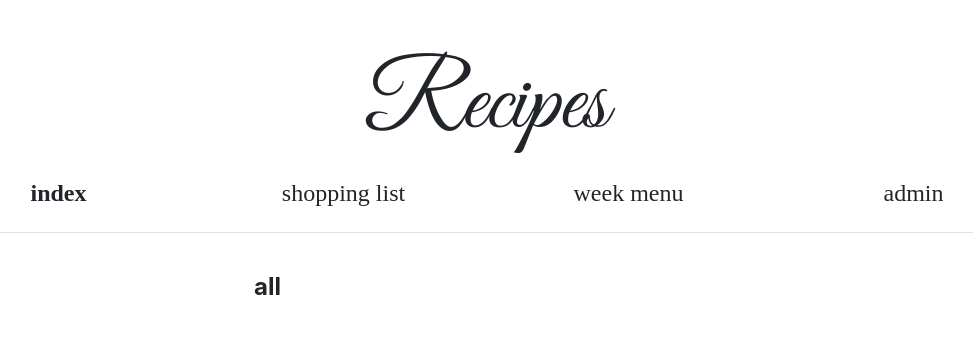
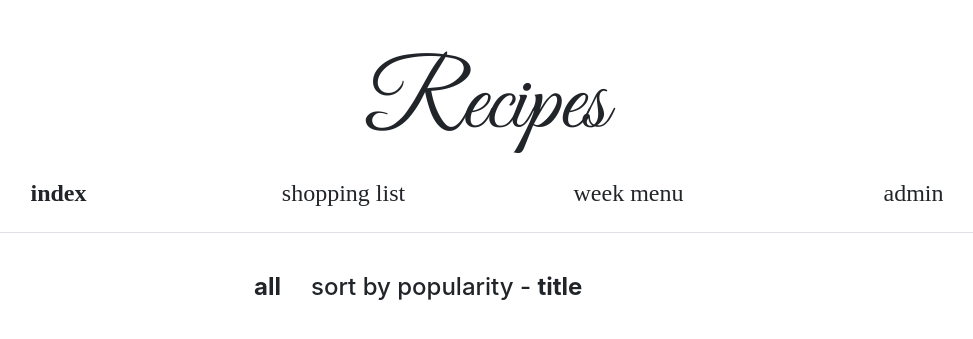
Before and after one commit to bernieke/recipes, a Django app: page /en/?order=title in a window 1280 px wide. Shown: the top 339 px of the page, without its empty margins (154-1127 px from the left). Run offline with Django 3.2, Linux system fonts and the light colour scheme; data that the repository does not hold is empty; some libraries are stand-ins or nearby versions.

Commit message:
add option to sort by either popularity or title

```diff
--- a/recipes/templates/index.html
+++ b/recipes/templates/index.html
@@ -28,6 +28,25 @@
           {% endfor %}
         </div>
         <div class="col col-8">
+          <h4>
+            sort by
+            {% if order == '-popularity' %}
+            <b>{% trans 'popularity' %}</b>
+            {% else %}
+            <a href="?order=-popularity" class="text-body">
+              {% trans 'popularity' %}
+            </a>
+            {% endif %}
+            -
+            {% if order == 'title' %}
+            <b>{% trans 'title' %}</b>
+            {% else %}
+            <a href="?order=title" class="text-body">
+              {% trans 'title' %}
+            </a>
+            {% endif %}
+          </h4>
+          <h4>&nbsp;</h4>
           {% for recipe in recipes %}
           <h4>
             <a href="{{ recipe.get_absolute_url }}" class="text-body">
--- a/recipes/views.py
+++ b/recipes/views.py
@@ -71,27 +71,44 @@ class persist_session_vars(object):
         return inner
 
 
-@persist_session_vars(['cart', 'ingredient_sel'])
+@persist_session_vars(['cart', 'ingredient_sel', 'order'])
 def login(request, *args, **kwargs):
     return views.login(request, *args, **kwargs)
 
 
+def save_order(func):
+    def wrapper(request, *args, **kwargs):
+        order = request.GET.get('order')
+        if order is None and 'order' not in request.session:
+            order = '-popularity'
+        if order is not None:
+            request.session['order'] = order
+        return func(request, *args, **kwargs)
+    return wrapper
+
+
+@save_order
 def index(request):
+    order = request.session['order']
     return render(request, 'index.html', context={
         'page': 'index',
         'tags': Tag.objects.all(),
         'selected_tag': None,
-        'recipes': Recipe.objects.all(),
+        'recipes': Recipe.objects.all().order_by(order),
+        'order': order,
     })
 
 
+@save_order
 def tag(request, pk):
+    order = request.session['order']
     tag = Tag.objects.get(pk=pk)
     return render(request, 'index.html', context={
         'page': 'index',
         'tags': Tag.objects.all(),
         'selected_tag': tag,
-        'recipes': tag.recipe_set.all(),
+        'recipes': tag.recipe_set.all().order_by(order),
+        'order': order,
     })
 
 
```
Also changed, not shown: recipes/locale/nl/LC_MESSAGES/django.po.
